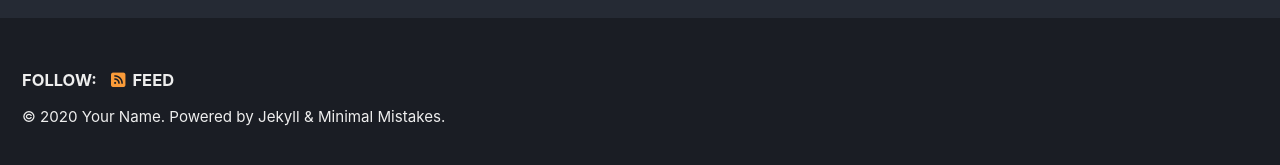
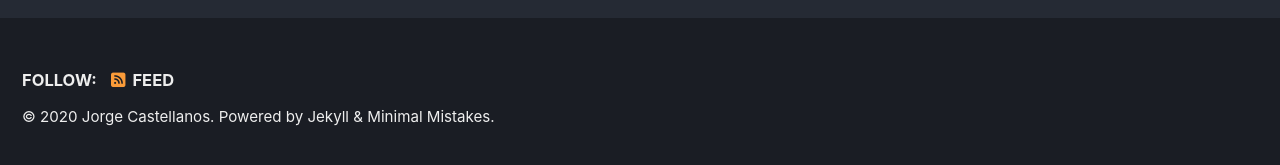
Before and after one commit to JorgeCastellanos90/JorgeCastellanos90.github.io, a Jekyll site: the page built from index.html, in a window 1280 px wide and 900 px high, scrolled down 222 px. Shown: the part 727-892 px from the top of the window. Built offline with Jekyll 4.4.1, drawn with Linux system fonts in a browser that asks for light colours; cached includes are drawn as plain includes; nearby versions of some CDN libraries; the list of posts is cut into pages by our own code; some of the changed text lies outside the part shown.

Commit message:
Update _config.yml

```diff
--- a/_config.yml
+++ b/_config.yml
@@ -19,8 +19,8 @@ locale                   : "en-US"
 title                    : "Jorge Castellanos"
 title_separator          : "-"
 subtitle                 : # site tagline that appears below site title in masthead
-name                     : "Your Name"
-description              : "An amazing website."
+name                     : "Jorge Castellanos"
+description              : "Personal Website"
 url                      : # the base hostname & protocol for your site e.g. "https://mmistakes.github.io"
 baseurl                  : # the subpath of your site, e.g. "/blog"
 repository               : # GitHub username/repo-name e.g. "mmistakes/minimal-mistakes"
@@ -93,10 +93,10 @@ analytics:
 
 # Site Author
 author:
-  name             : "Your Name"
+  name             : "Jorge Castellanos"
   avatar           : # path of avatar image, e.g. "/assets/images/bio-photo.jpg"
-  bio              : "I am an **amazing** person."
-  location         : "Somewhere"
+  bio              : "Geophysicist, Visionary"
+  location         : "Seismological Laboratory, Caltech"
   email            :
   links:
     - label: "Email"
```
